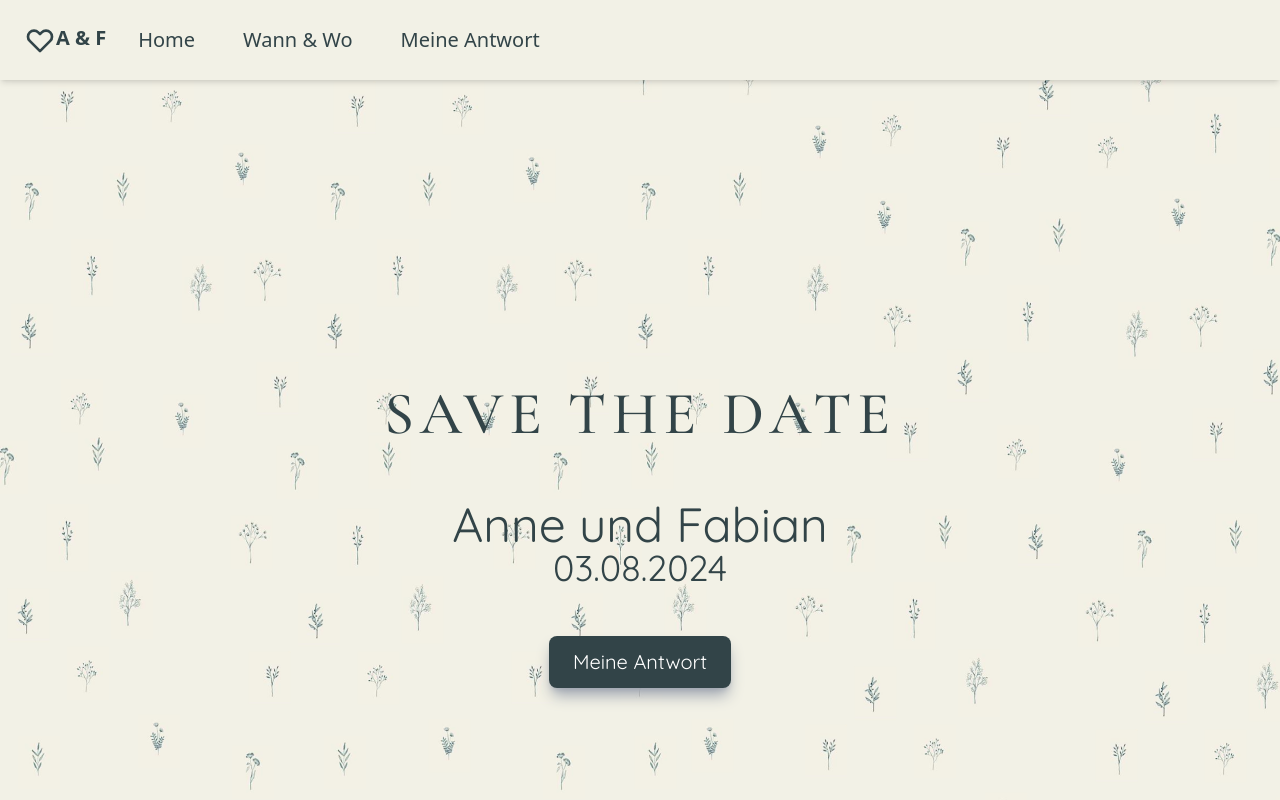
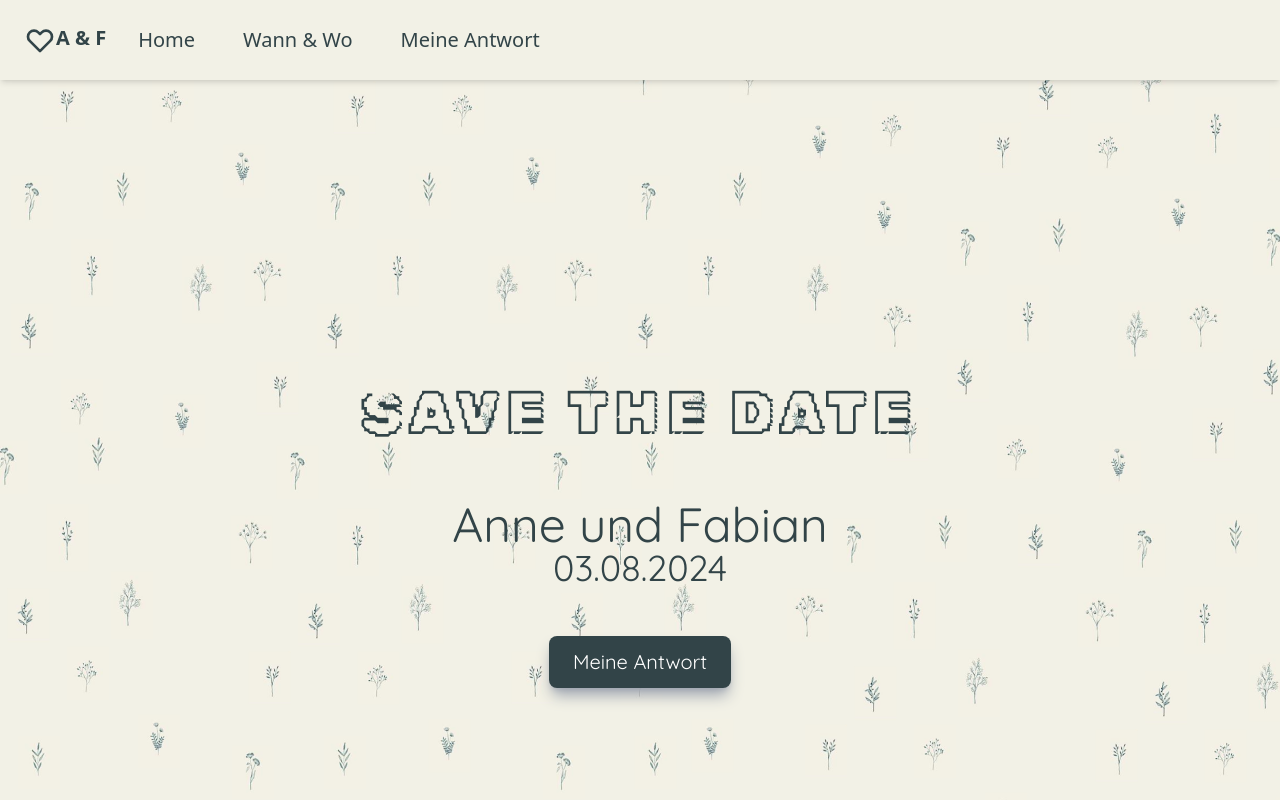
Before and after one commit to fabianszyman/wedding-landingpage, a Next.js app: page / in a window 1280 px wide. Built offline with nearby package versions, Linux system fonts and the light colour scheme.

Commit message:
testing some crazy font style to confirm font approach

```diff
--- a/components/Hero.jsx
+++ b/components/Hero.jsx
@@ -18,7 +18,7 @@ const Hero = () => {
         className="flex items-center justify-center flex-wrap text-center pt-48 md:pt-96"
       >
         <div id="headline" className="w-full pb-12">
-          <h1 className="text-4xl md:text-6xl tracking-widest font-CormorantGaramond_Medium">
+          <h1 className="text-4xl md:text-6xl tracking-widest font-RubikIso_Regular">
             SAVE THE DATE
           </h1>
         </div>
--- a/package.json
+++ b/package.json
@@ -10,7 +10,6 @@
   },
   "dependencies": {
     "@heroicons/react": "^1.0.6",
-    "@next/font": "^13.2.3",
     "@types/node": "18.14.2",
     "@types/react": "18.0.28",
     "@types/react-dom": "18.0.11",
--- a/styles/globals.css
+++ b/styles/globals.css
@@ -141,3 +141,8 @@ a {
   font-family: "Quicksand_Medium";
   src: url("../public/Quicksand-Medium.ttf")
 }
+
+@font-face {
+  font-family: "RubikIso_Regular";
+  src: url("../public/RubikIso-Regular.ttf")
+}
--- a/tailwind.config.js
+++ b/tailwind.config.js
@@ -33,6 +33,7 @@ module.exports = {
         CormorantGaramond_Medium: "CormorantGaramond_Medium",
         Quicksand_Regular: "Quicksand_Regular",
         Quicksand_Medium: "Quicksand_Medium",
+        RubikIso_Regular: "RubikIso_Regular",
       },
     },
   },
```
Also changed, not shown: public/RubikIso-Regular.ttf (added), 1 other file (tests, documents, lock files or other folders).
